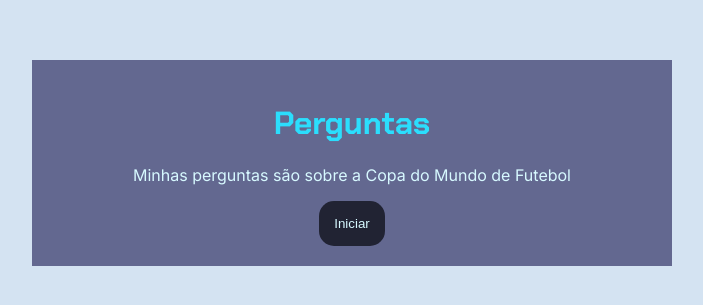
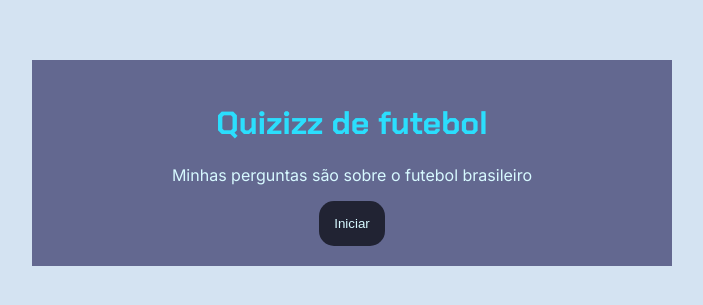
Before and after one commit to Gustavo030206/Terceiro-trimestre, a plain HTML site: page index.html in a window 1280 px wide. Shown: the part 245-550 px from the top of the page, without its empty margins (288-991 px from the left). Drawn offline with Linux system fonts and the light colour scheme.

Commit message:
Update index.html

```diff
--- a/index.html
+++ b/index.html
@@ -4,13 +4,13 @@
     <meta charset="UTF-8">
     <meta name="viewport" content="width=device-width, initial-scale=1.0">
     <link rel="stylesheet" href="style.css">
-    <title>Perguntas gerais sobre a Copa do Mundo de Futebol</title>
+    <title>Perguntas gerais sobre times brasileiros de futebol</title>
 </head>
 <body>
     <div class="caixa-principal">
-        <h1>Perguntas</h1>
+        <h1>Quizizz de futebol</h1>
         <div class="tela-inicial">
-            <p>Minhas perguntas são sobre a Copa do Mundo de Futebol</p>
+            <p>Minhas perguntas são sobre o futebol brasileiro</p>
            <button class="iniciar-btn">Iniciar</button>
         </div>
         <div class="caixa-perguntas"></div>
```
